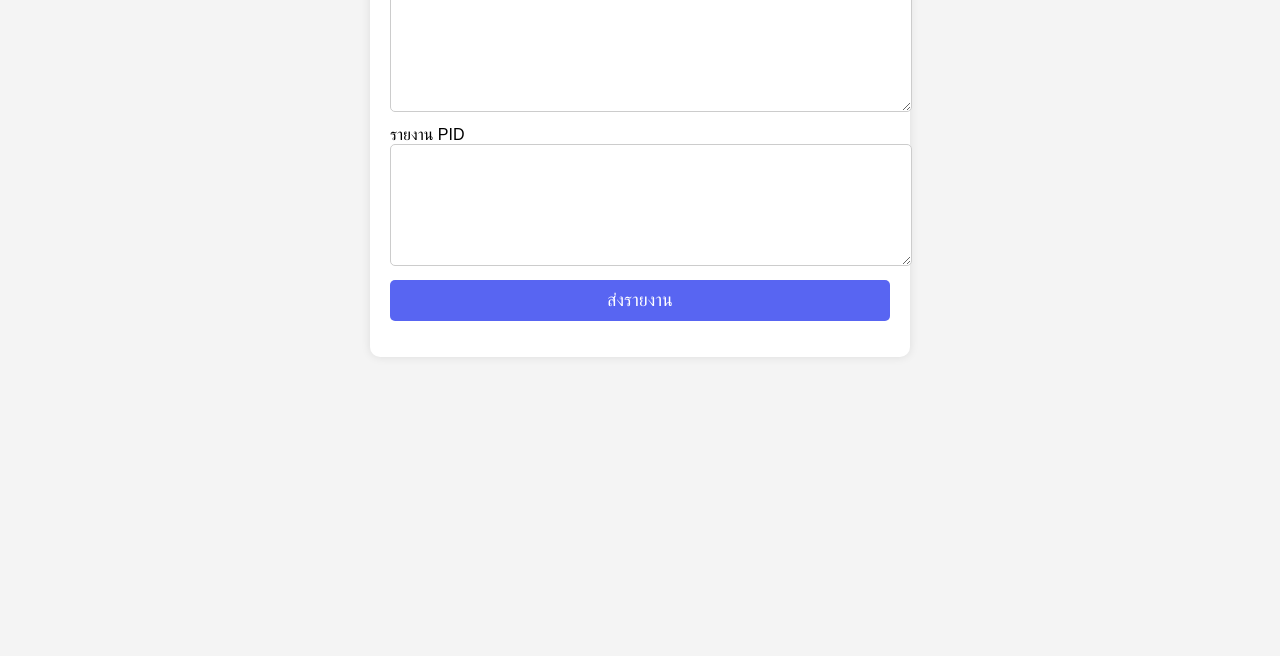
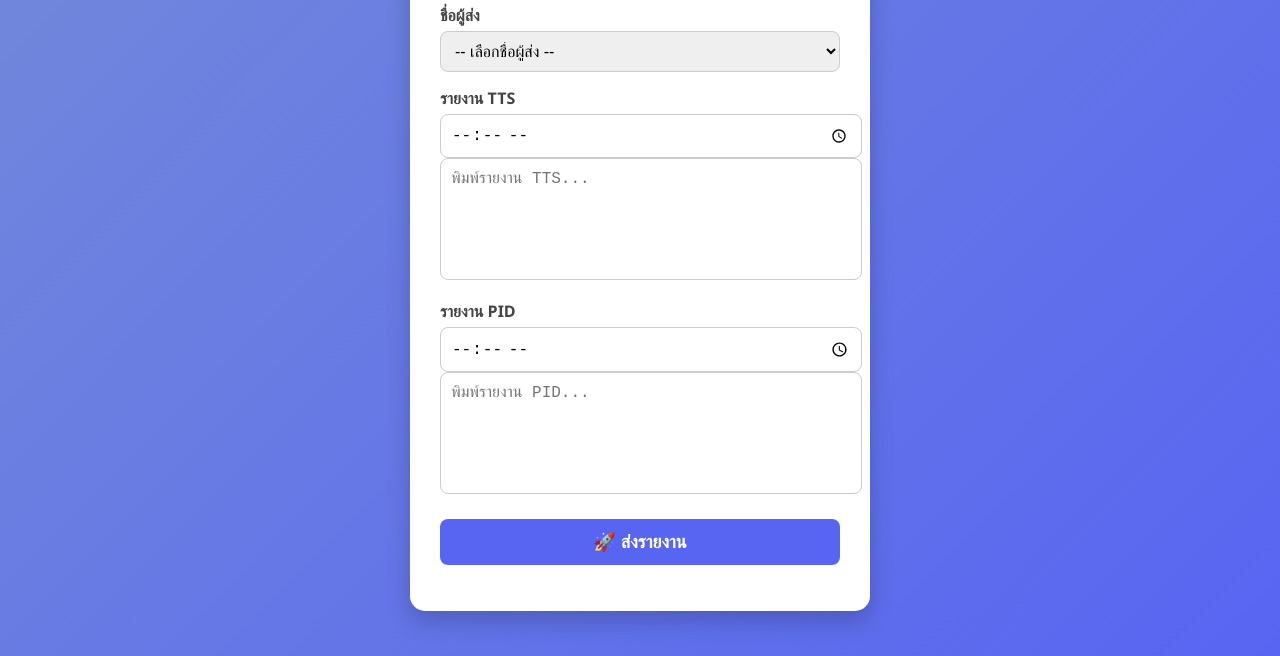
Before and after one commit to boomwirawat-debug/response01, a plain HTML site: page index.html in a window 1280 px wide. Shown: the part 144-800 px from the top of the page. Drawn offline with Linux system fonts and the light colour scheme.

Commit message:
Add files via upload

```diff
--- a/index.html
+++ b/index.html
@@ -5,50 +5,106 @@
 <title>ส่งรายงานไป Discord</title>
 <style>
     body {
-        font-family: sans-serif;
-        background: #f4f4f4;
-        padding: 20px;
+        font-family: 'Segoe UI', sans-serif;
+        background: linear-gradient(135deg, #7289da, #5865F2);
+        margin: 0;
+        padding: 0;
+        display: flex;
+        justify-content: center;
+        align-items: center;
+        min-height: 100vh;
     }
     .container {
-        max-width: 500px;
-        margin: auto;
         background: white;
-        padding: 20px;
-        border-radius: 10px;
-        box-shadow: 0px 0px 10px rgba(0,0,0,0.1);
+        padding: 30px;
+        border-radius: 15px;
+        box-shadow: 0 10px 25px rgba(0,0,0,0.2);
+        width: 400px;
+        max-width: 90%;
+        animation: fadeIn 0.5s ease-in-out;
+    }
+    h2 {
+        text-align: center;
+        color: #5865F2;
+        margin-bottom: 20px;
+    }
+    label {
+        font-weight: bold;
+        display: block;
+        margin-top: 15px;
+        margin-bottom: 5px;
+        color: #444;
+    }
+    select, input, textarea {
+        width: 100%;
+        padding: 10px;
+        font-size: 16px;
+        border-radius: 8px;
+        border: 1px solid #ccc;
+        outline: none;
+        transition: border 0.3s;
     }
     textarea {
-        width: 100%;
         height: 100px;
-        margin-bottom: 10px;
-        padding: 10px;
-        font-size: 16px;
-        border-radius: 5px;
-        border: 1px solid #ccc;
+        resize: none;
+    }
+    select:focus, input:focus, textarea:focus {
+        border-color: #5865F2;
+        box-shadow: 0 0 5px rgba(88,101,242,0.5);
     }
     button {
+        margin-top: 20px;
         width: 100%;
-        padding: 10px;
+        padding: 12px;
         font-size: 18px;
         color: white;
         background: #5865F2;
         border: none;
-        border-radius: 5px;
+        border-radius: 8px;
         cursor: pointer;
+        font-weight: bold;
+        transition: background 0.3s, transform 0.1s;
     }
     button:hover {
         background: #4752C4;
+        transform: scale(1.02);
+    }
+    button:active {
+        transform: scale(0.98);
+    }
+    #status {
+        text-align: center;
+        margin-top: 15px;
+        font-weight: bold;
+    }
+    @keyframes fadeIn {
+        from { opacity: 0; transform: translateY(-20px); }
+        to { opacity: 1; transform: translateY(0); }
     }
 </style>
 </head>
 <body>
 <div class="container">
-    <h2>ส่งรายงานไป Discord</h2>
+    <h2>📢 ส่งรายงานไป Discord</h2>
+
+    <label>ชื่อผู้ส่ง</label>
+    <select id="name">
+        <option value="" disabled selected>-- เลือกชื่อผู้ส่ง --</option>
+        <option value="ชาญวิทย์">ชาญวิทย์</option>
+        <option value="อธิวัฒน์">อธิวัฒน์</option>
+        <option value="ฐิติพงศ์">ฐิติพงศ์</option>
+        <option value="ชนงค์">ชนงค์</option>
+    </select>
+
     <label>รายงาน TTS</label>
-    <textarea id="tts"></textarea>
+    <input type="time" id="timeTTS">
+    <textarea id="tts" placeholder="พิมพ์รายงาน TTS..."></textarea>
+
     <label>รายงาน PID</label>
-    <textarea id="pid"></textarea>
-    <button onclick="sendReport()">ส่งรายงาน</button>
+    <input type="time" id="timePID">
+    <textarea id="pid" placeholder="พิมพ์รายงาน PID..."></textarea>
+
+    <button onclick="sendReport()">🚀 ส่งรายงาน</button>
     <p id="status"></p>
 </div>
 
@@ -56,15 +112,28 @@
     const webhookURL = "https://discordapp.com/api/webhooks/1404320274056482868/z6K0KJy_zgUsJZN_8ABZ2nHyW-a5Mtr_CXMf_GCHsBvAlyQ5o6qaMZokVtcM7QLNpahP";
 
     async function sendReport() {
+        const nameSelect = document.getElementById('name');
+        const name = nameSelect.value;
+        const timeTTS = document.getElementById('timeTTS').value;
         const tts = document.getElementById('tts').value.trim();
+        const timePID = document.getElementById('timePID').value;
         const pid = document.getElementById('pid').value.trim();
+        const statusEl = document.getElementById('status');
 
-        if (!tts && !pid) {
-            document.getElementById('status').innerText = "กรุณากรอกข้อมูลก่อนส่ง";
+        if (!name || (!tts && !pid)) {
+            statusEl.innerText = "⚠️ กรุณาเลือกชื่อผู้ส่ง และกรอกข้อมูลรายงานอย่างน้อยหนึ่งช่อง";
+            statusEl.style.color = "red";
             return;
         }
 
-        const content = `**รายงาน TTS:**\n${tts || '-'}\n\n**รายงาน PID:**\n${pid || '-'}`;
+        let content = `📌 รายงานจาก: **${name}**\n`;
+
+        if (tts) {
+            content += `\n**🕒 เวลา TTS:** ${timeTTS || '-'}\n**รายงาน TTS:**\n${tts}`;
+        }
+        if (pid) {
+            content += `\n\n**🕒 เวลา PID:** ${timePID || '-'}\n**รายงาน PID:**\n${pid}`;
+        }
 
         try {
             const res = await fetch(webhookURL, {
@@ -74,14 +143,20 @@
             });
 
             if (res.ok) {
-                document.getElementById('status').innerText = "ส่งรายงานสำเร็จ ✅";
+                statusEl.innerText = "✅ ส่งรายงานสำเร็จ";
+                statusEl.style.color = "green";
+                nameSelect.selectedIndex = 0;
+                document.getElementById('timeTTS').value = "";
                 document.getElementById('tts').value = "";
+                document.getElementById('timePID').value = "";
                 document.getElementById('pid').value = "";
             } else {
-                document.getElementById('status').innerText = "เกิดข้อผิดพลาดในการส่ง ❌";
+                statusEl.innerText = "❌ เกิดข้อผิดพลาดในการส่ง";
+                statusEl.style.color = "red";
             }
         } catch (err) {
-            document.getElementById('status').innerText = "ไม่สามารถเชื่อมต่อ Discord ❌";
+            statusEl.innerText = "❌ ไม่สามารถเชื่อมต่อ Discord";
+            statusEl.style.color = "red";
         }
     }
 </script>
```
